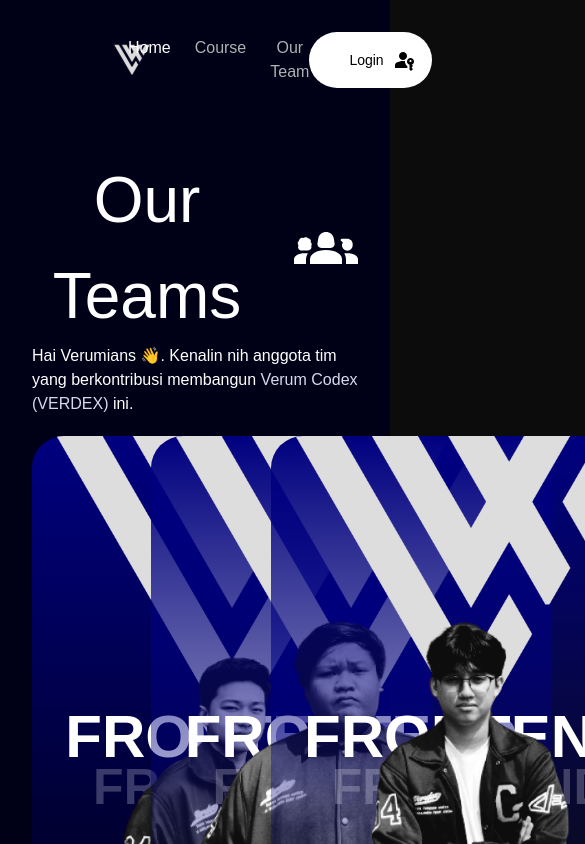
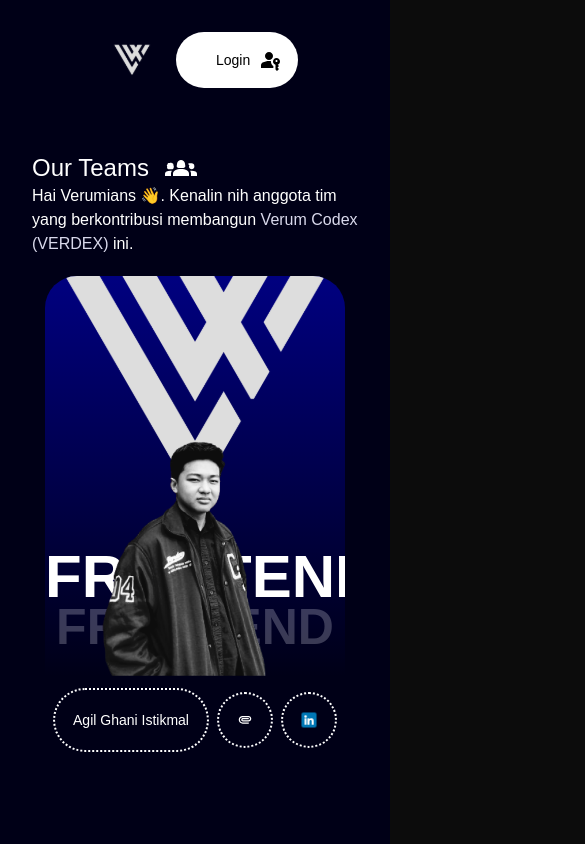
Before and after one commit to verdex-id/verdex.id, a Next.js app: page /team in a window 390 px wide. Shown: the top 844 px of the page, 585 px wide, since content can reach past the window. Built offline with nearby package versions, Linux system fonts and the light colour scheme.

Commit message:
Team Page Responsive

```diff
--- a/src/app/(main)/team/page.jsx
+++ b/src/app/(main)/team/page.jsx
@@ -33,9 +33,9 @@
       <div className="min-h-dvh p-8 bg-[#000017]">
         <div className="w-full max-w-screen-xl mx-auto">
           <div>
-            <div className="flex items-center gap-8">
-              <h1 className="font-medium text-[64px]">Our Teams</h1>
-              <img src="/icons/group.svg" alt="" />
+            <div className="flex items-center gap-4 md:gap-8">
+              <h1 className="font-medium text-2xl md:text-[64px]">Our Teams</h1>
+              <img src="/icons/group.svg" alt="" className="h-8 md:h-max" />
             </div>
             <p className="text-left">
               Hai Verumians 👋. Kenalin nih anggota tim yang berkontribusi
@@ -46,7 +46,7 @@
               ini.
             </p>
           </div>
-          <div className="grid grid-cols-3 gap-8 mt-5">
+          <div className="grid grid-cols-1 lg:grid-cols-2 xl:grid-cols-3 gap-8 mt-5">
             {dummyData.map((data, i) => (
               <TeamCard
                 key={i}
--- a/src/components/navbar.jsx
+++ b/src/components/navbar.jsx
@@ -1,27 +1,35 @@
-import React from 'react';
-import Image from 'next/image';
-import Link from 'next/link';
+import React from "react";
+import Image from "next/image";
+import Link from "next/link";
 
 export default function Navbar() {
   return (
     <nav className="flex justify-between items-center p-8 bg-[#000017]">
       <div className="flex items-center mr-4">
-        <Image src="/logo/verdex.svg" alt="Logo" width={40} height={40} className="ml-20" />
+        <Link href={"/"}>
+          <Image
+            src="/logo/verdex.svg"
+            alt="Logo"
+            width={40}
+            height={40}
+            className="ml-20"
+          />
+        </Link>
       </div>
 
       <ul className="flex space-x-6">
         <li>
-          <Link href="#" className="text-white">
+          <Link href="#" className="text-white hidden md:inline">
             Home
           </Link>
         </li>
         <li>
-          <Link href="#" className="text-gray-500">
+          <Link href="#" className="text-gray-500 hidden md:inline">
             Course
           </Link>
         </li>
         <li>
-          <Link href="#" className="text-gray-500">
+          <Link href="#" className="text-gray-500 hidden md:inline">
             Our Team
           </Link>
         </li>
--- a/src/components/page/team/card.jsx
+++ b/src/components/page/team/card.jsx
@@ -9,7 +9,7 @@
 }) {
   return (
     <>
-      <div className="h-[664px] w-[400px] rounded-[32px] overflow-hidden mx-auto">
+      <div className="h-[664px] w-[300px] md:w-[400px] rounded-[32px] overflow-hidden mx-auto">
         <div className="bg-gradient-to-b from-blue-300 via blue-300 to-transparent h-auto relative z-0">
           <div>
             <img src={image_url} alt="" className="z-20" />
@@ -28,7 +28,7 @@
         </div>
         <div className="flex justify-center items-center h-max mt-3 gap-2">
           <div className="rounded-full border-2 border-white border-dotted p-[18px]">
-            <span>{name}</span>
+            <span className="text-sm md:text-base text-nowrap">{name}</span>
           </div>
           <Link
             href={attachment_url}
```
